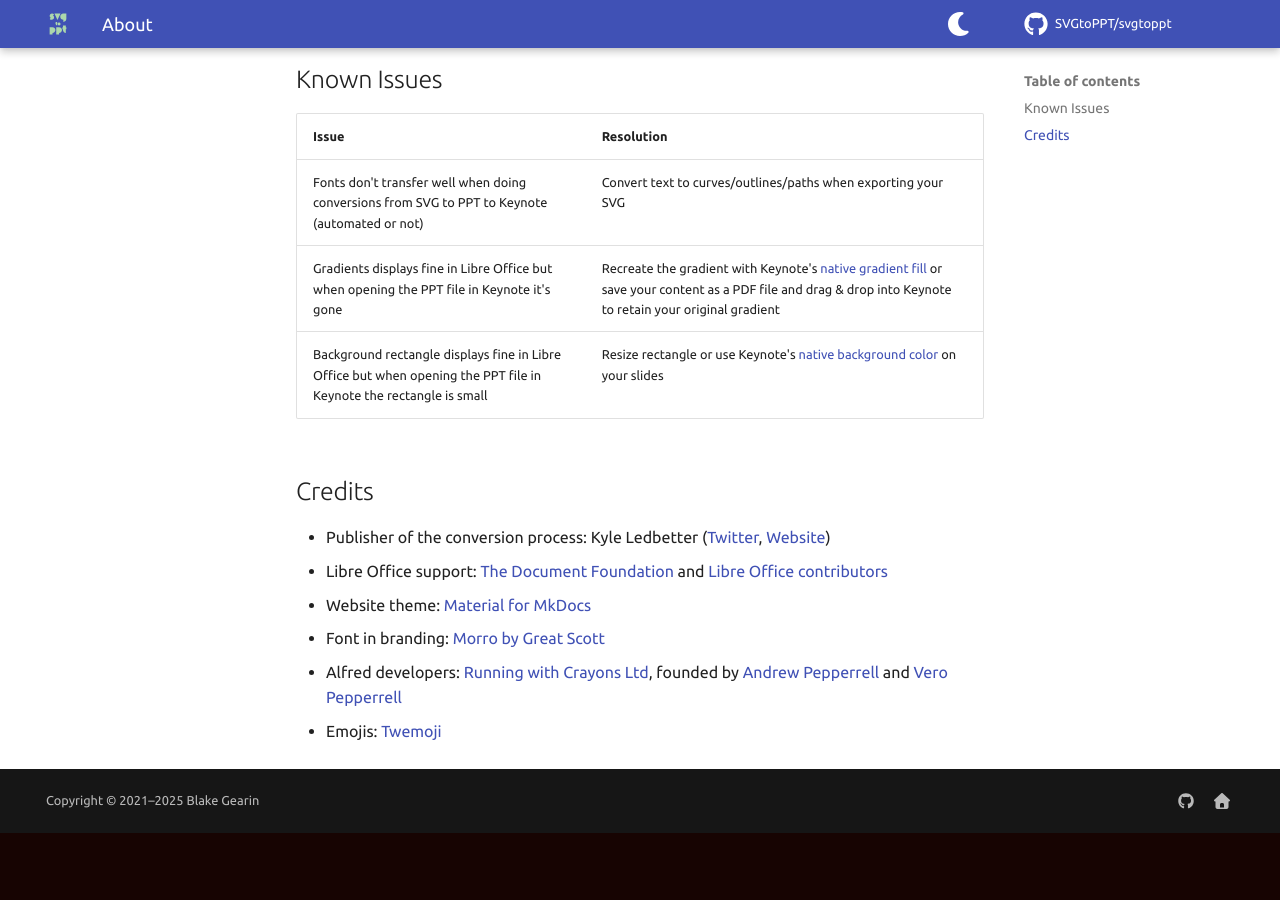
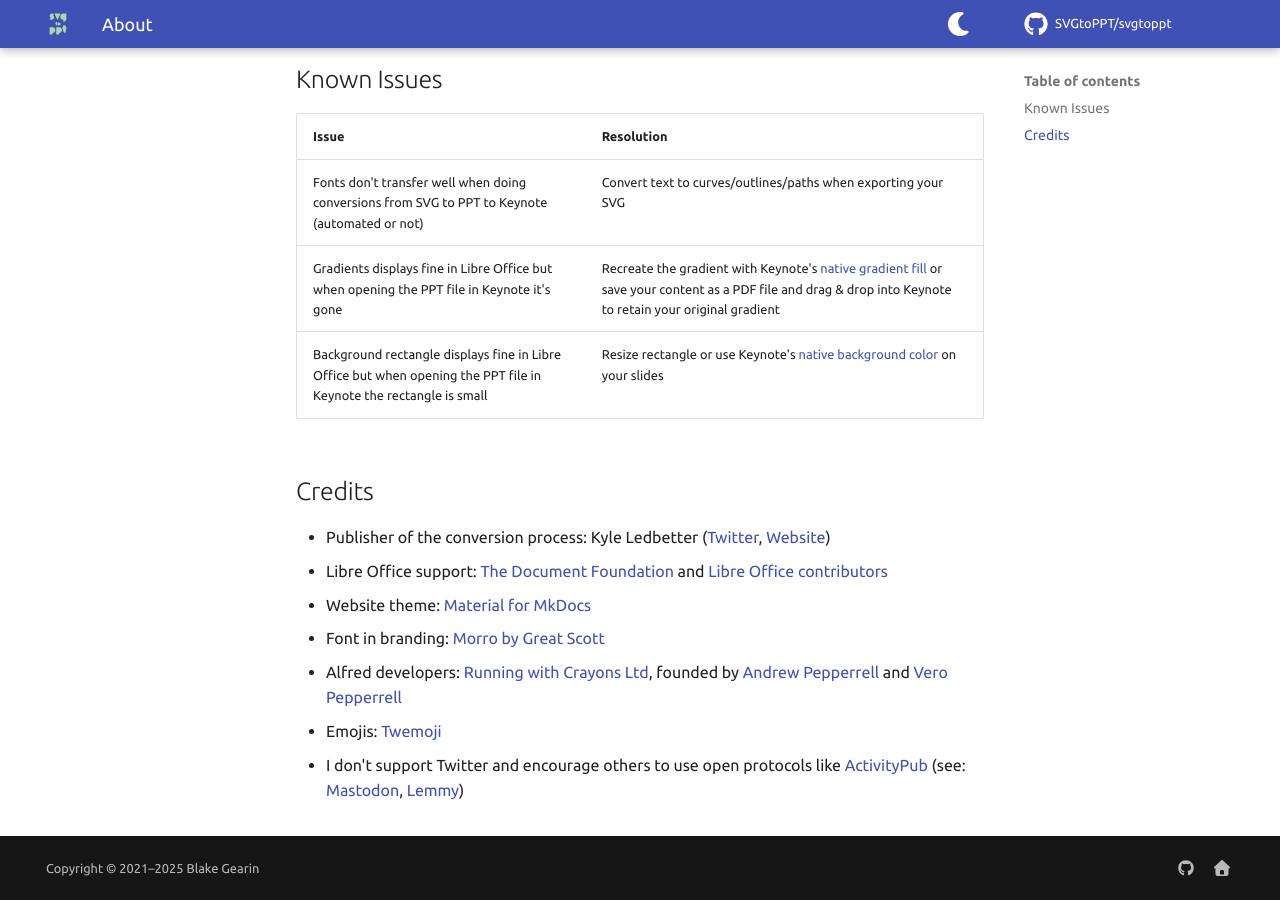
Before and after one commit to SVGtoPPT/svgtoppt-website, an MkDocs documentation site: the page built from docs/about.md, in a window 1280 px wide and 900 px high, scrolled down 678 px. Built offline with MkDocs 1.6.1 and Material for MkDocs 9.7.7, drawn with Linux system fonts in a browser that asks for light colours; emoji names are drawn with the system emoji font; comment, search, counter and statistics services are not loaded; before the commit the page ends 1511 px from its top, so only the background shows below that.

Commit message:
Fix emoji extensions, add note about Twitter

```diff
--- a/docs/about.md
+++ b/docs/about.md
@@ -39,4 +39,6 @@
 - Website theme: [Material for MkDocs](https://squidfunk.github.io/mkdocs-material/){target=_blank}
 - Font in branding: [Morro by Great Scott](https://www.greatscott.se/fonts/morro){target=_blank}
 - Alfred developers: [Running with Crayons Ltd](http://runningwithcrayons.net/){target=_blank}, founded by [Andrew Pepperrell](https://twitter.com/preppeller){target=_blank} and [Vero Pepperrell](https://twitter.com/vero){target=_blank}
-- Emojis: [Twemoji](https://twemoji.twitter.com/)
+- Emojis: [Twemoji](https://github.com/jdecked/twemoji#readme)
+
+  - I don't support Twitter and encourage others to use open protocols like [ActivityPub](https://activitypub.rocks/) (see: [Mastodon](https://joinmastodon.org/), [Lemmy](https://join-lemmy.org/))
--- a/mkdocs.yml
+++ b/mkdocs.yml
@@ -81,8 +81,8 @@
   - codehilite:
       linenums: false
   - pymdownx.emoji:
-      emoji_index: !!python/name:materialx.emoji.twemoji
-      emoji_generator: !!python/name:materialx.emoji.to_svg
+      emoji_index: !!python/name:material.extensions.emoji.twemoji
+      emoji_generator: !!python/name:material.extensions.emoji.to_svg
   - pymdownx.tabbed:
       alternate_style: true
   - pymdownx.tasklist:
```
